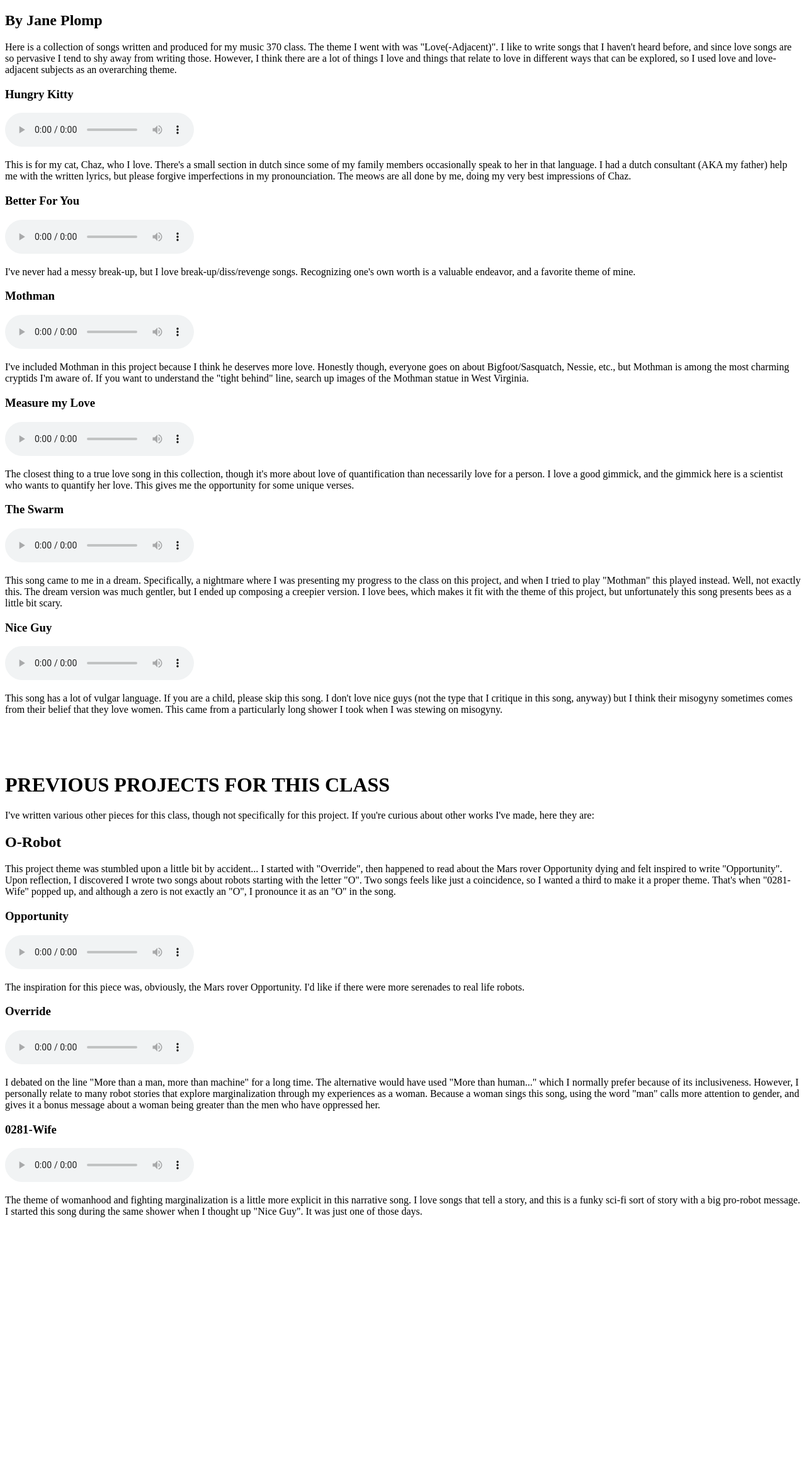
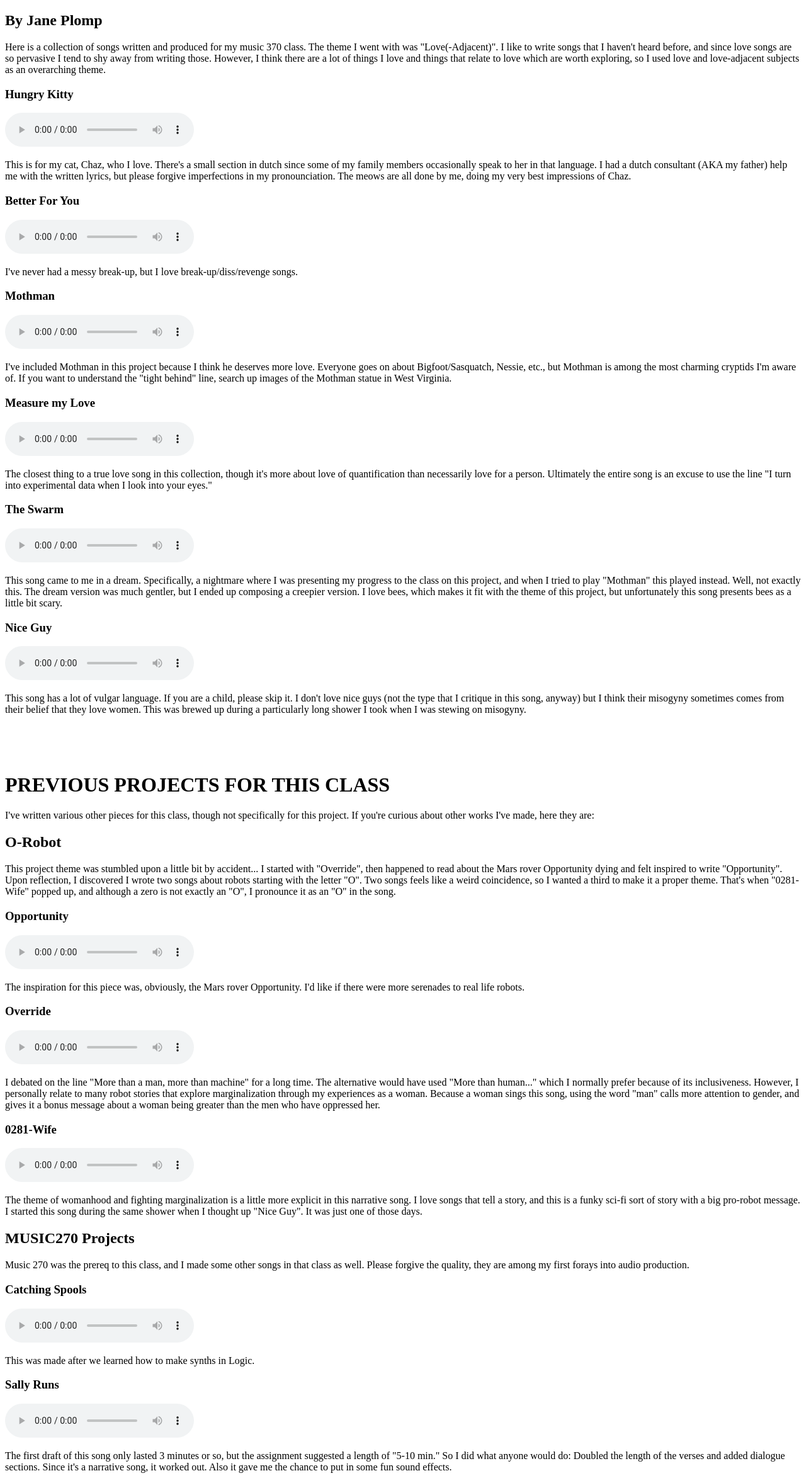
Before and after one commit to BoJanie/MUSIC370-Final, a plain HTML site: page index.html in a window 1280 px wide. Shown: the part 61-2416 px from the top of the page at 63% size. Before the commit the page ends 2010 px from the top, so only its background shows below. Drawn offline with Linux system fonts and the light colour scheme.

Commit message:
Added 270
Added 270 songs and notes

```diff
--- a/index.html
+++ b/index.html
@@ -13,8 +13,8 @@
         class. The theme I went with was "Love(-Adjacent)". I like to write
         songs that I haven't heard before, and since love songs are so
         pervasive I tend to shy away from writing those. However, I think there
-        are a lot of things I love and things that relate to love in different
-        ways that can be explored, so I used love and love-adjacent subjects
+        are a lot of things I love and things that relate to love which are
+        worth exploring, so I used love and love-adjacent subjects
         as an overarching theme.</p>
 
       <h3>Hungry Kitty</h3>
@@ -31,17 +31,16 @@
       <audio controls>
         <source src="audio/Better_For_You_05-16-19.mp3" type="audio/mp3">
       </audio>
-      <p>I've never had a messy break-up, but I love break-up/diss/revenge songs.
-        Recognizing one's own worth is a valuable endeavor, and a favorite
-        theme of mine.</p>
+      <p>I've never had a messy break-up, but I love break-up/diss/revenge
+        songs.</p>
 
       <h3>Mothman</h3>
       <audio controls>
         <source src="audio/Mothman_05-16-19.mp3" type="audio/mp3">
       </audio>
       <p>I've included Mothman in this project because I think he deserves
-        more love. Honestly though, everyone goes on about Bigfoot/Sasquatch,
-        Nessie, etc., but Mothman is among the most charming cryptids I'm aware
+        more love. Everyone goes on about Bigfoot/Sasquatch, Nessie, etc.,
+        but Mothman is among the most charming cryptids I'm aware
         of. If you want to understand the "tight behind" line, search up images
         of the Mothman statue in West Virginia.</p>
 
@@ -51,9 +50,8 @@
       </audio>
       <p>The closest thing to a true love song in this collection, though it's
         more about love of quantification than necessarily love for a person.
-        I love a good gimmick, and the gimmick here is a scientist who wants
-        to quantify her love. This gives me the opportunity for some unique
-       verses.</p>
+        Ultimately the entire song is an excuse to use the line "I turn into
+        experimental data when I look into your eyes."</p>
 
       <h3>The Swarm </h3>
       <audio controls>
@@ -71,14 +69,14 @@
         <source src="audio/Nice_guy_05-16-19.mp3" type="audio/mp3">
       </audio>
       <p>This song has a lot of vulgar language. If you are a child, please skip
-        this song. I don't love nice guys (not the type that I critique in this
+        it. I don't love nice guys (not the type that I critique in this
         song, anyway) but I think their misogyny sometimes comes from their
-        belief that they love women. This came from a particularly long shower
-        I took when I was stewing on misogyny.</p>
+        belief that they love women. This was brewed up during a particularly
+        long shower I took when I was stewing on misogyny.</p>
 
         <br><br><br>
 
-      <h1>PREVIOUS PROJECTS FOR THIS CLASS</h2>
+      <h1>PREVIOUS PROJECTS FOR THIS CLASS</h1>
       <p>I've written various other pieces for this class, though not
         specifically for this project. If you're curious about other works
         I've made, here they are:</p>
@@ -87,7 +85,7 @@
         started with "Override", then happened to read about the Mars rover
         Opportunity dying and felt inspired to write "Opportunity". Upon
         reflection, I discovered I wrote two songs about robots starting with
-        the letter "O". Two songs feels like just a coincidence, so
+        the letter "O". Two songs feels like a weird coincidence, so
         I wanted a third to make it a proper theme. That's when "0281-Wife"
         popped up, and although a zero is not exactly an "O", I pronounce it as
         an "O" in the song.</p>
@@ -121,6 +119,28 @@
         I started this song during the same shower when I thought up
         "Nice Guy". It was just one of those days.</p>
 
+      <h2>MUSIC270 Projects</h2>
+      <p>Music 270 was the prereq to this class, and I made some other songs
+        in that class as well. Please forgive the quality, they are
+        among my first forays into audio production.</p>
+
+      <h3>Catching Spools</h3>
+      <audio controls>
+        <source src="audio/jplomp_Project_2.mp3" type="audio/mp3">
+      </audio>
+      <p>This was made after we learned how to make synths in Logic.</p>
+
+      <h3>Sally Runs</h3>
+      <audio controls>
+        <source src="audio/jplomp_Sally_Runs_05-17-19.mp3" type="audio/mp3">
+      </audio>
+      <p>The first draft of this song only lasted 3 minutes or so, but the
+        assignment suggested a length of "5-10 min." So I did what anyone would
+        do: Doubled the length of the verses and added dialogue sections. Since
+        it's a narrative song, it worked out. Also it gave me the
+        chance to put in some fun sound effects. </p>
+
+
 
   </body>
 </html>
```
Also changed, not shown: 2 other files.
